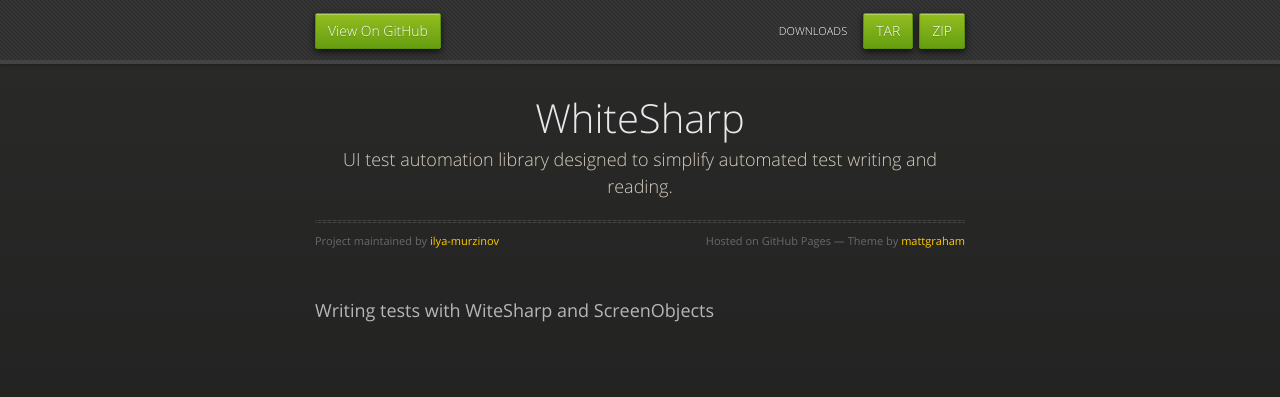
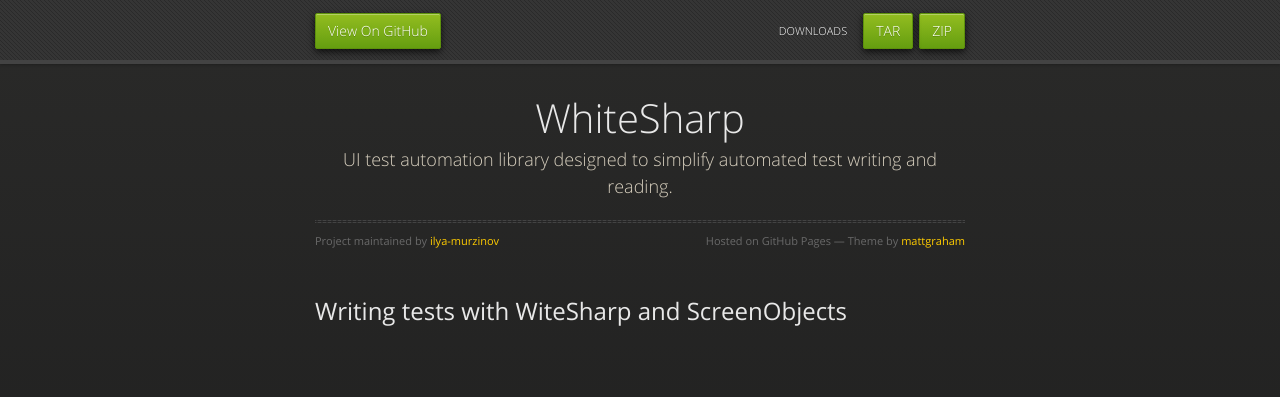
Before and after one commit to ilya-murzinov/WhiteSharp, a plain HTML site: page index.html in a window 1280 px wide. Drawn offline with nearby package versions, Linux system fonts and the light colour scheme.

Commit message:
Update index.html

```diff
--- a/index.html
+++ b/index.html
@@ -37,7 +37,7 @@
           <span class="credits left">Project maintained by <a href="https://github.com/ilya-murzinov">ilya-murzinov</a></span>
           <span class="credits right">Hosted on GitHub Pages &mdash; Theme by <a href="https://twitter.com/michigangraham">mattgraham</a></span>
         </div>
-        <h3>Writing tests with WiteSharp and ScreenObjects</h3>
+        <h2>Writing tests with WiteSharp and ScreenObjects</h2>
         <p>
 
         </p>
```
